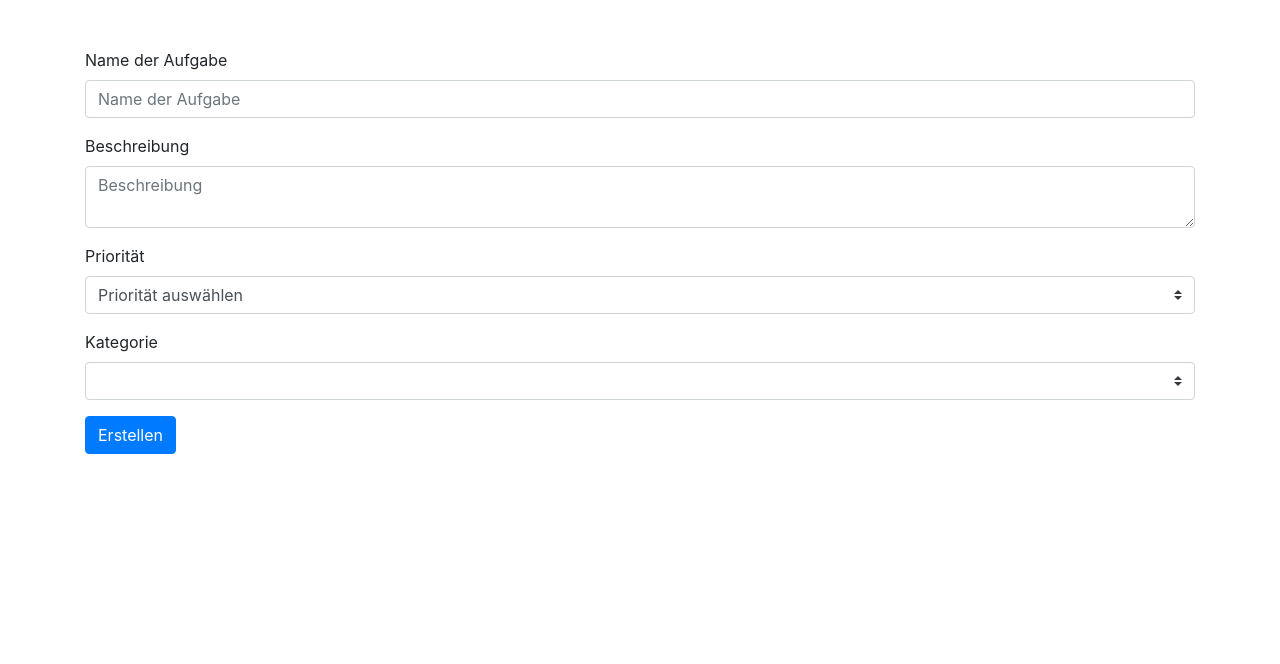
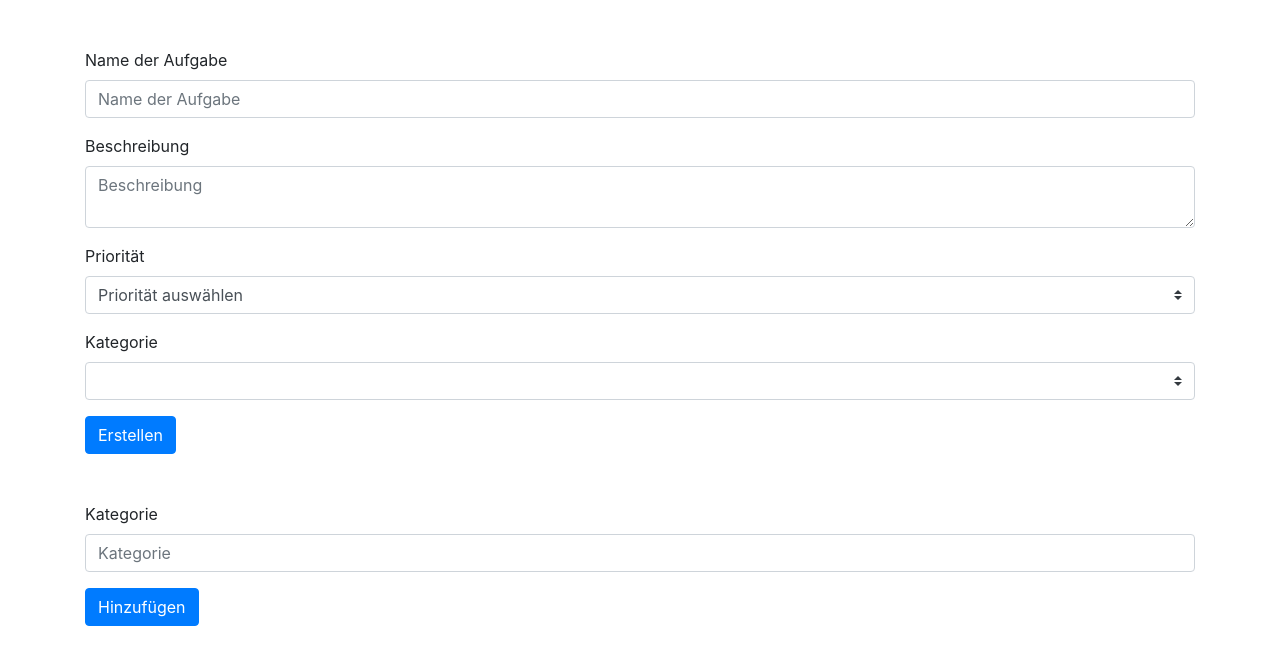
Before and after one commit to bastianjakobi/kms_01, an Angular app: page / in a window 1280 px wide. Shown: the top 664 px of the page. Built offline with nearby package versions, Linux system fonts and the light colour scheme.

Commit message:
Implementing UI for create categories

```diff
--- a/src/app/app.component.html
+++ b/src/app/app.component.html
@@ -1 +1,2 @@
 <app-add-task></app-add-task>
+<app-category></app-category>
--- /dev/null
+++ b/src/app/category/category.component.html
@@ -0,0 +1,15 @@
+<div class="container mt-5">
+    <div class="form-group">
+      <label for="category">Kategorie</label>
+      <input
+        type="text"
+        class="form-control"
+        id="category"
+        name="category"
+        [(ngModel)]="category"
+        aria-describedby="emailHelp"
+        placeholder="Kategorie"
+      />
+    </div>
+    <button type="submit" class="btn btn-primary" (click)="addCategory()">Hinzufügen</button>
+  </div>
--- /dev/null
+++ b/src/app/category/category.component.ts
@@ -0,0 +1,24 @@
+import { Component, OnInit } from '@angular/core';
+import {Category} from '../../model/Category';
+import {TaskService} from '../task.service';
+
+@Component({
+  selector: 'app-category',
+  templateUrl: './category.component.html',
+  styleUrls: ['./category.component.css']
+})
+export class CategoryComponent implements OnInit {
+
+  taskService: TaskService;
+  category: string;
+
+  constructor(taskService: TaskService) { }
+
+  ngOnInit(): void {
+  }
+
+  addCategory(): void  {
+    const category: Category = new Category(this.category);
+    this.taskService.addCategorie(category);
+  }
+}
--- a/src/app/task.service.ts
+++ b/src/app/task.service.ts
@@ -1,14 +1,20 @@
 import { Injectable } from '@angular/core';
 import {Task} from '../model/Task';
+import {Category} from '../model/Category';
 
 @Injectable({
   providedIn: 'root'
 })
 export class TaskService {
   public task: Task[];
+  public categories: Category[];
   constructor() { }
 
   addTask(name:string, description: string, priority: string, category: string, isdone: boolean): any {
 
   }
+
+  addCategorie(category: Category): void {
+    this.categories.push(category);
+  }
 }
```
Also changed, not shown: src/app/app.module.ts (+6 -2 lines), src/app/category/category.component.css (added), 1 other file (tests, documents, lock files or other folders).
